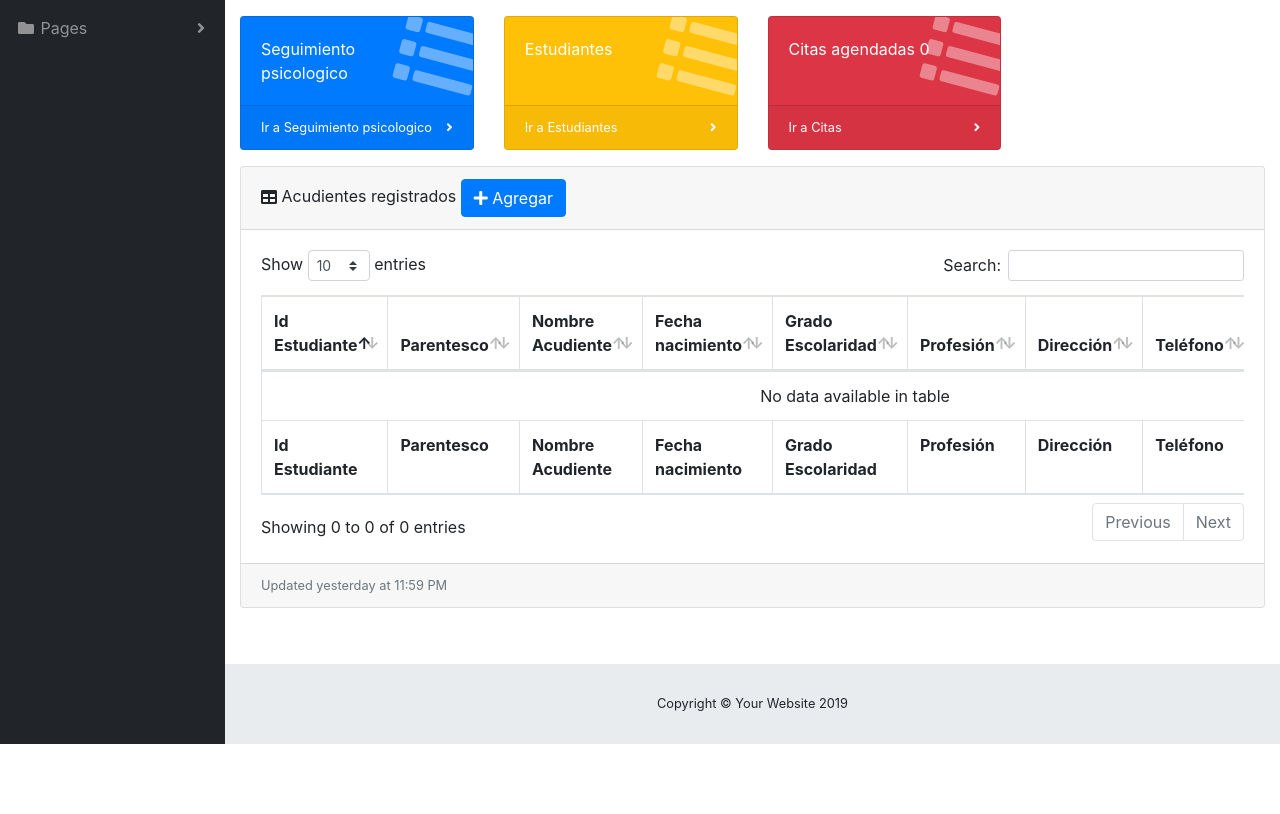
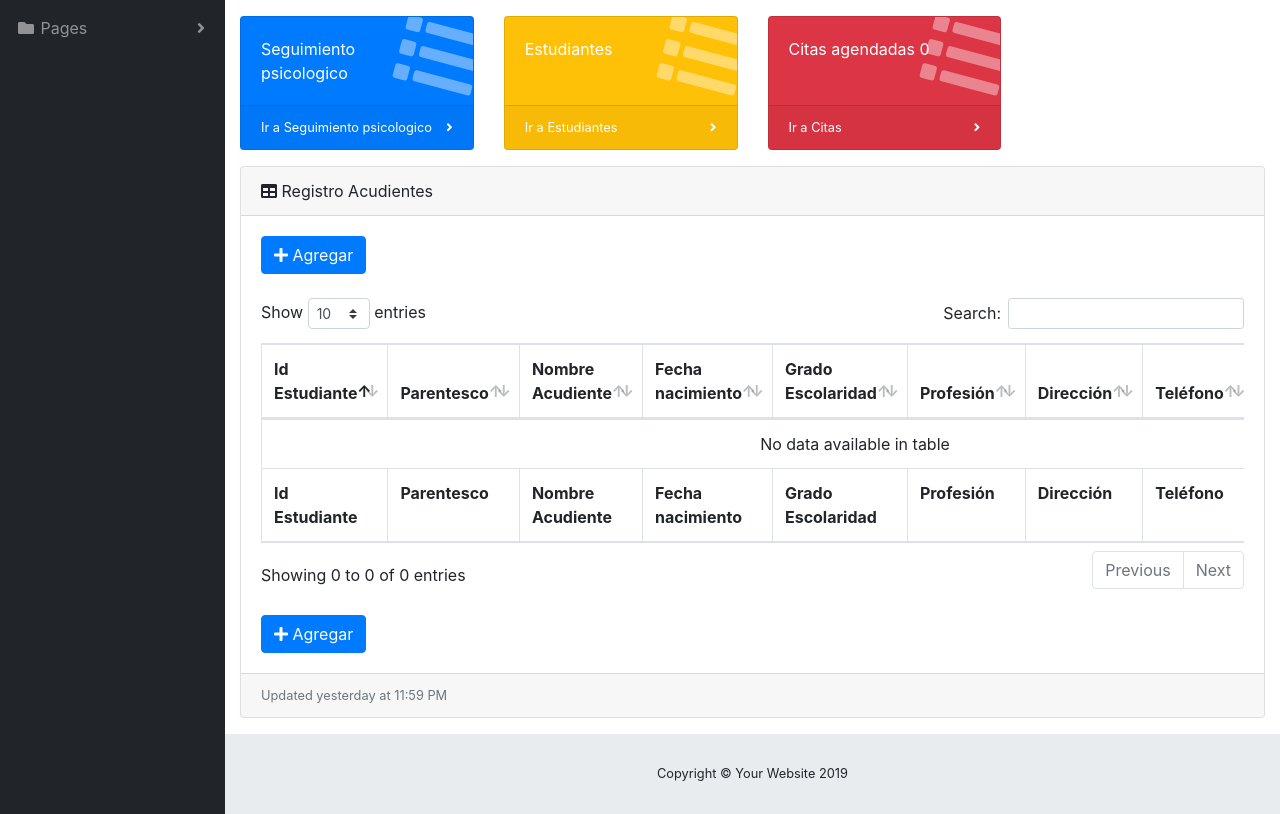
Before and after one commit to Robroblemol/AppPsicologia, a CodeIgniter app: page /database/index.php/Attendants in a window 1280 px wide. Shown: the part 56-870 px from the top of the page. Before the commit the page ends 800 px from the top, so only its background shows below. Run offline with CodeIgniter, Linux system fonts and the light colour scheme; data that the repository does not hold is empty; some libraries are stand-ins or nearby versions.

Commit message:
Se agregaron los iconos de los botones agregar, modificar y eliminar y se cambio de posicion en Acudientes

```diff
--- a/application/modules/Attendants/views/table_attendants_view.php
+++ b/application/modules/Attendants/views/table_attendants_view.php
@@ -3,19 +3,22 @@
 
             <form action="<?=base_url("index.php/Attendants/setForm/add");?>" method="post">
              <i class="fas fa-table"></i>
-                Acudientes registrados
+              Registro Acudientes
+            </form>
+            </div>
+
+            <div class="card-body">
+                <form action="<?=base_url("index.php/Attendant/setForm/add");?>" method="post">
+                   <td>
                  <button type="submit"
                         class="btn btn-primary"
                         name="add"
                         value="Agregar">
-                     <i class="fa fa-plus" aria-hidden="true"></i>
-                     Agregar
-                 </button>
+                     <i class="fa fa-plus"></i>  Agregar</button>
+          </td>
+            </form>
+            <br/>
 
-            </form>
-            </div>
-
-          <div class="card-body">
             <div class="table-responsive">
               <table class="table table-bordered" id="dataTable" width="100%" cellspacing="0">
                 <thead>
@@ -51,8 +54,21 @@
             <tr>
 
                  <td>
-                        <?=$row->id_student;?>
-                    </td>
+
+                   <a href="<?=base_url("index.php/Attendant/setForm/$row->id_student")?>">
+                      <i class="fa fa-edit"></i>Editar</a>
+                     <a class="nav-link dropdown-toggle" href="#" id="alertsDropdown" role="button" data-toggle="dropdown" aria-haspopup="true" aria-expanded="false">
+                       <i class="fa fa-trash"></i>
+                     </a>
+                     <div class="dropdown-menu dropdown-menu-right" aria-labelledby="alertsDropdown">
+                         <a class="dropdown-item" href="<?=base_url("index.php/Social_economic/delete/$row->id_student/true")?>">
+                              Eliminar</a>
+                     </div>
+
+                   </td>
+                   <td>
+                       <?=$row->id_student;?>
+                   </td>
                     <td>
                         <?=$row->type;?>
                     </td>
@@ -79,18 +95,20 @@
 
                         <?=$row->email;?>
                     </td>
-                     <td>
-
-                       <a href="<?=base_url("index.php/Attendant/setForm/$row->id_relative")?>">
-                           Modificar</a>
-                        <a href="<?=base_url("index.php/Attendant/delete/$row->id_relative")?>">
-                           Eliminar</a>
-                    </td>
             </tr>
                 <?php } ?>
                 </tbody>
               </table>
             </div>
+            </br>
+            <form action="<?=base_url("index.php/Attendant/setForm/add");?>" method="post">
+                             <td>
+                                 <button type="submit"
+                                    name="add"
+                                    class="btn btn-primary"/>
+                                    <i class="fa fa-plus"></i>  Agregar</button>
+                            </td>
+                        </form>
           </div>
           <div class="card-footer small text-muted">Updated yesterday at 11:59 PM</div>
         </div>
```
